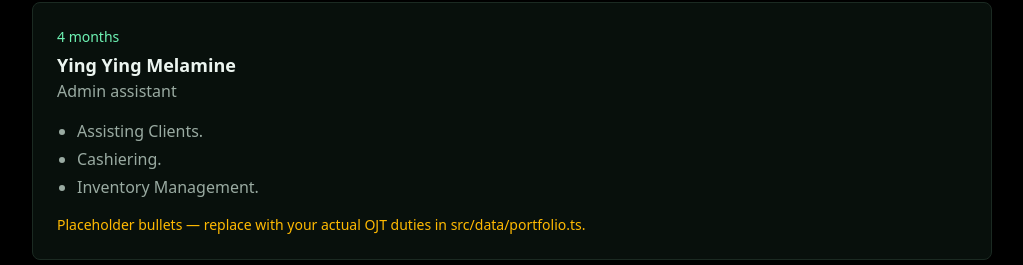
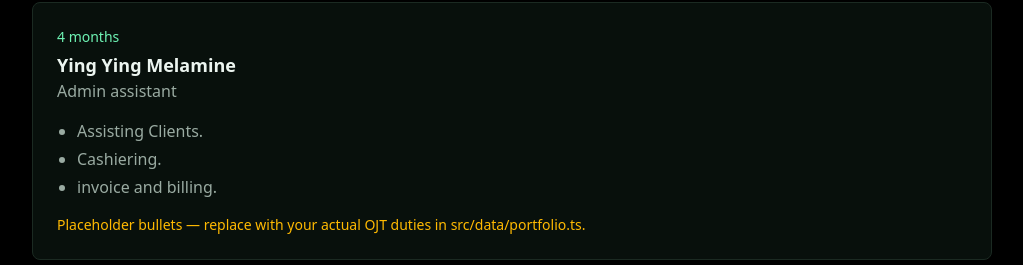
Before and after one commit to Cream101/zedIT, a Next.js app: page / in a window 1280 px wide. Shown: the part 4895-5160 px from the top of the page, without its empty margins (128-1151 px from the left). Built offline with nearby package versions, Linux system fonts and the light colour scheme.

Commit message:
some changes

```diff
--- a/src/data/portfolio.ts
+++ b/src/data/portfolio.ts
@@ -99,7 +99,7 @@ export const portfolio: Portfolio = {
       bullets: [
         "Assisting Clients.",
         "Cashiering.",
-        "Inventory Management.",
+        "invoice and billing.",
       ],
     },
   ],
```
